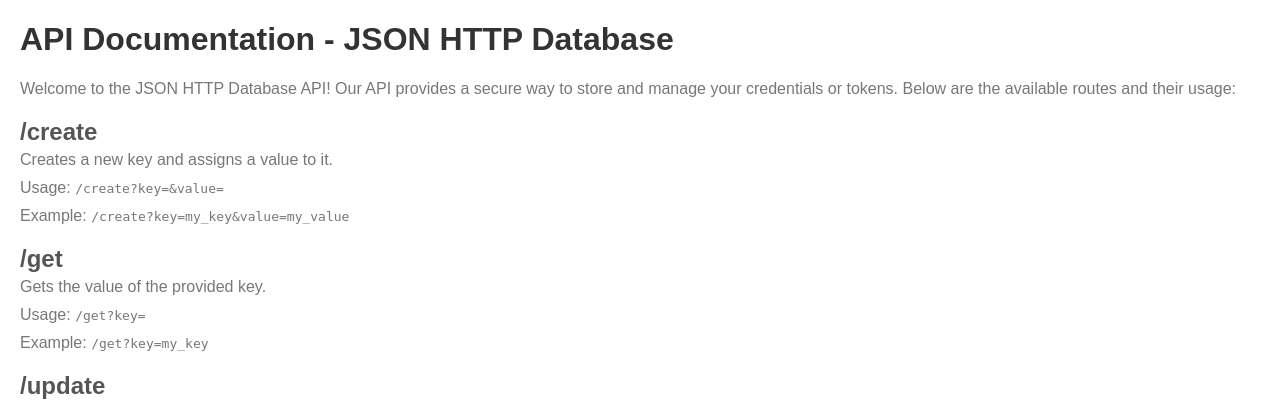
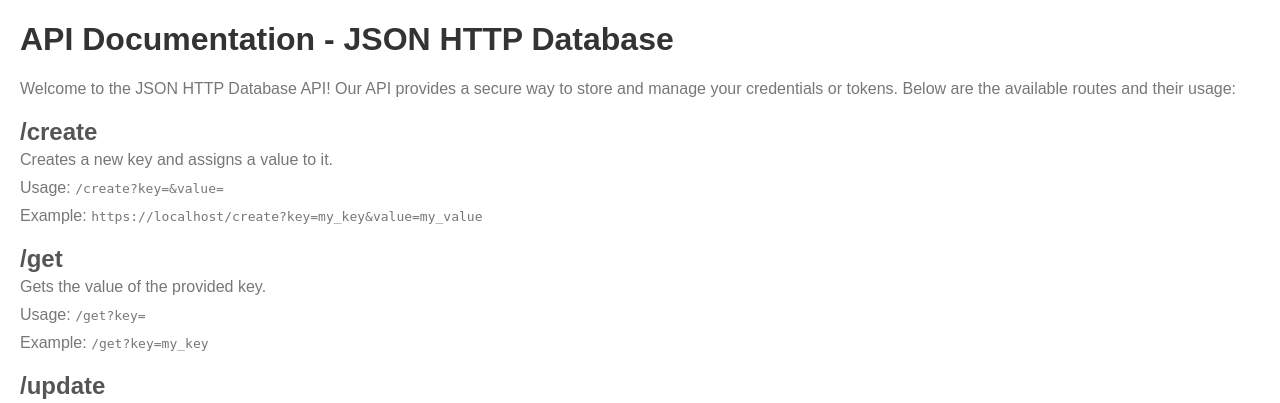
Before and after one commit to adhiraj-ranjan/httpdatabase, a Flask app: page / in a window 1280 px wide. Shown: the top 403 px of the page. Run offline with Flask 3, Linux system fonts and the light colour scheme.

Commit message:
Update index.html

```diff
--- a/templates/index.html
+++ b/templates/index.html
@@ -77,6 +77,6 @@
     </div>
 </body>
 <script>
-    document.getAttribute(".domain").value = "https://" + window.location.host;
+    document.querySelector(".domain").innerHTML = "https://" + window.location.host;
     </script>
 </html>
```
